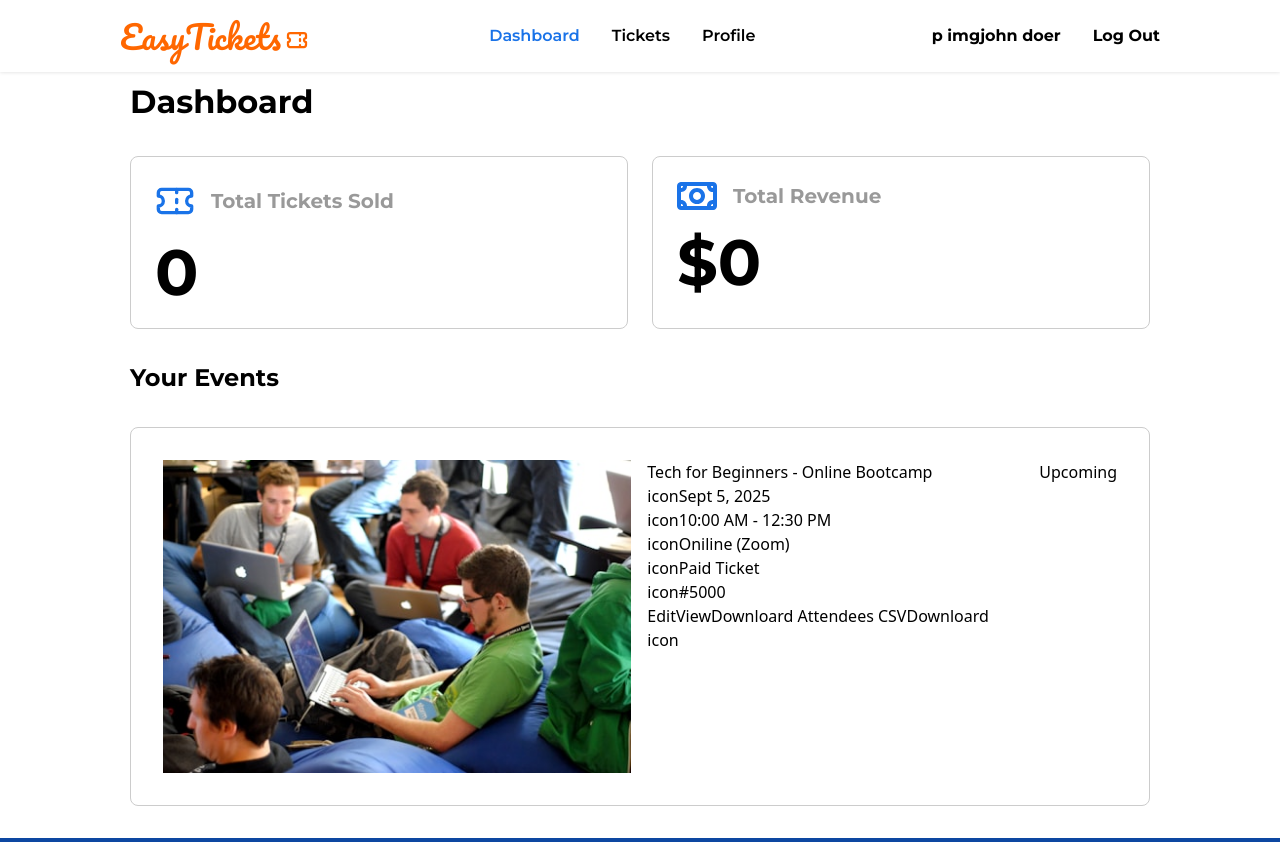
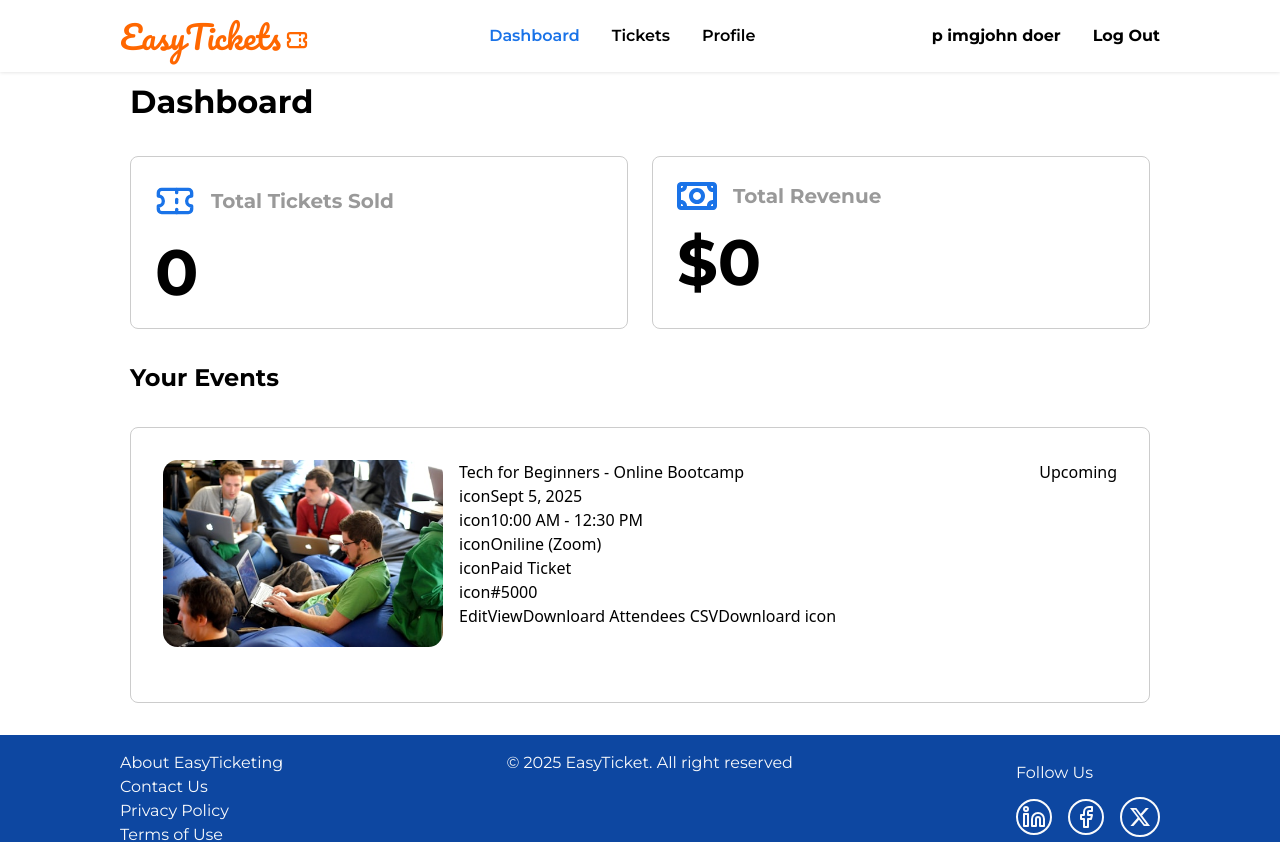
Before and after one commit to mafindijr/easy-ticketing-app, a React (Vite) app: page /dashboard in a window 1280 px wide. Shown: the top 842 px of the page. Built offline with nearby package versions, Linux system fonts and the light colour scheme.

Commit message:
fix: correct image container styling in events card

```diff
--- a/src/components/events-cards.jsx
+++ b/src/components/events-cards.jsx
@@ -5,8 +5,8 @@ export default function OrganizersDashboardEventsCards() {
     <>
         <div className="inline-flex justify-between border-1 border-[#cccccc] rounded-[8px] gap-[24px] p-[32px]">
               <div className="inline-flex gap-4">
-              <div>
-                <img src="./tech.jpg" alt="event-image" />
+              <div className="w-[280px] h-[210px] roundeed-[14.80px] overflow-hidden">
+                <img src="./tech.jpg" alt="event-image" className="rounded-[14.80px] object-cover" />
               </div>
               <div>
                 <div><h4>Tech for Beginners - Online Bootcamp</h4></div>
```
